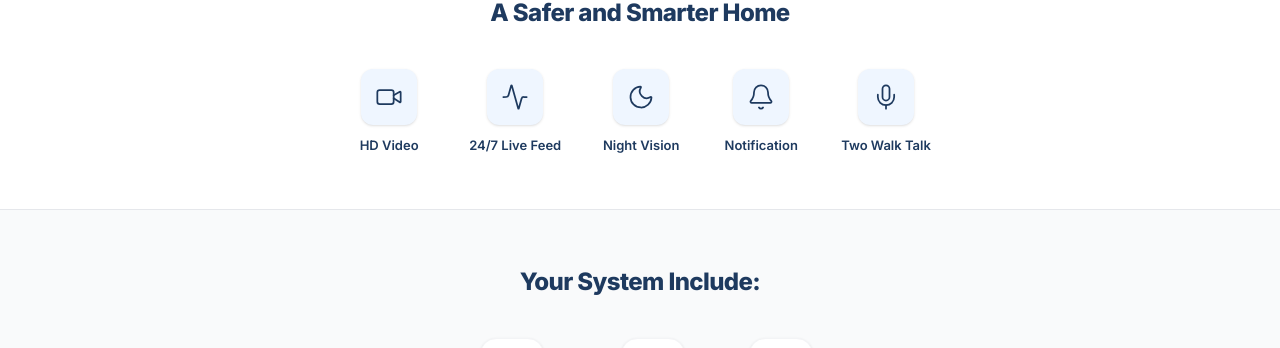
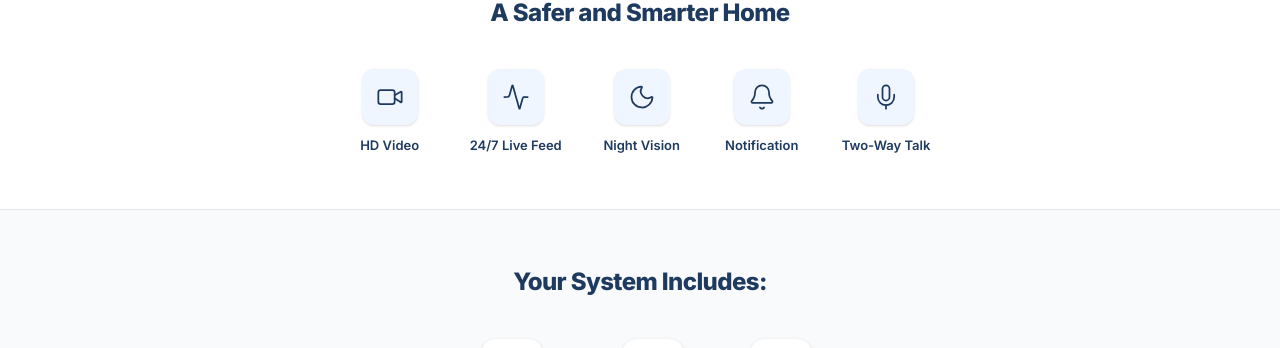
Before and after one commit to AhsanZai/Pearl-House-Solution, a Next.js app: page /protect-your-home in a window 1280 px wide. Shown: the part 972-1320 px from the top of the page. Built offline with nearby package versions, Linux system fonts and the light colour scheme.

Commit message:
feat: update site favicon, correct feature label typo, and fix grammar in section header

```diff
--- a/app/layout.tsx
+++ b/app/layout.tsx
@@ -13,7 +13,7 @@ export const metadata: Metadata = {
   description:
     "Help protect what matters most with an ADT-monitored system. Get a FREE home system with $99 installation (As a Visa gift card) from Pearl Housing Solution, your trusted ADT Authorized Provider.",
   icons: {
-    icon: "/icon.png",
+    icon: "/pearl-logo.png",
   },
 };
 
--- a/app/src/components/landing/SmartHomeFeatures/SmartHomeFeatures.data.ts
+++ b/app/src/components/landing/SmartHomeFeatures/SmartHomeFeatures.data.ts
@@ -11,5 +11,5 @@ export const features: FeatureRecord[] = [
   { icon: Activity, label: "24/7 Live Feed", id: "feature-live" },
   { icon: Moon, label: "Night Vision", id: "feature-night" },
   { icon: Bell, label: "Notification", id: "feature-notify" },
-  { icon: Mic, label: "Two Walk Talk", id: "feature-two-way" },
+  { icon: Mic, label: "Two-Way Talk", id: "feature-two-way" },
 ];
--- a/app/src/components/landing/SystemIncludes/SystemIncludes.tsx
+++ b/app/src/components/landing/SystemIncludes/SystemIncludes.tsx
@@ -4,7 +4,7 @@ export default function SystemIncludes() {
   return (
     <section className="bg-gray-50 border-y border-gray-200 py-14 px-6 text-center">
       <h2 className="text-2xl font-extrabold text-[#1e3a5f] mb-10 tracking-tight">
-        Your System Include:
+        Your System Includes:
       </h2>
 
       <div className="flex flex-wrap justify-center gap-16 max-w-2xl mx-auto">
```
Also changed, not shown: public/pearl-logo.png (added).
